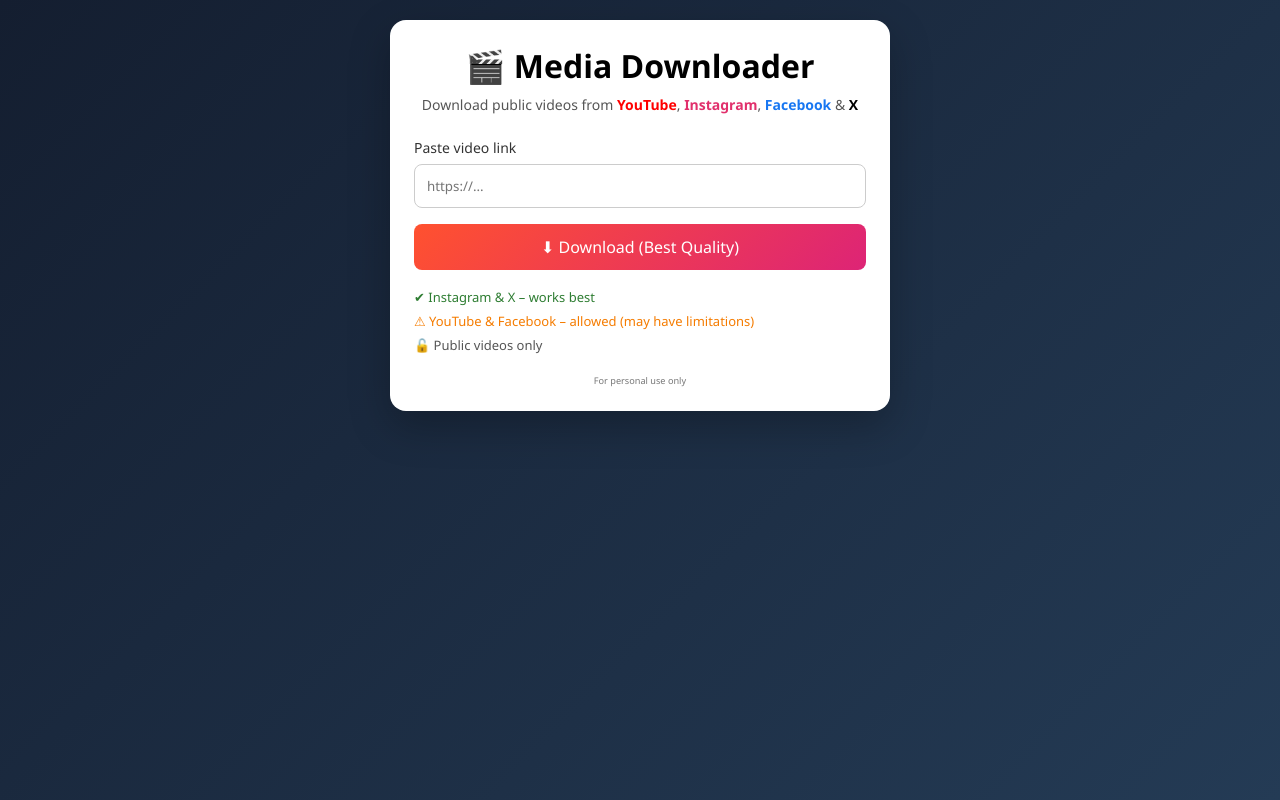
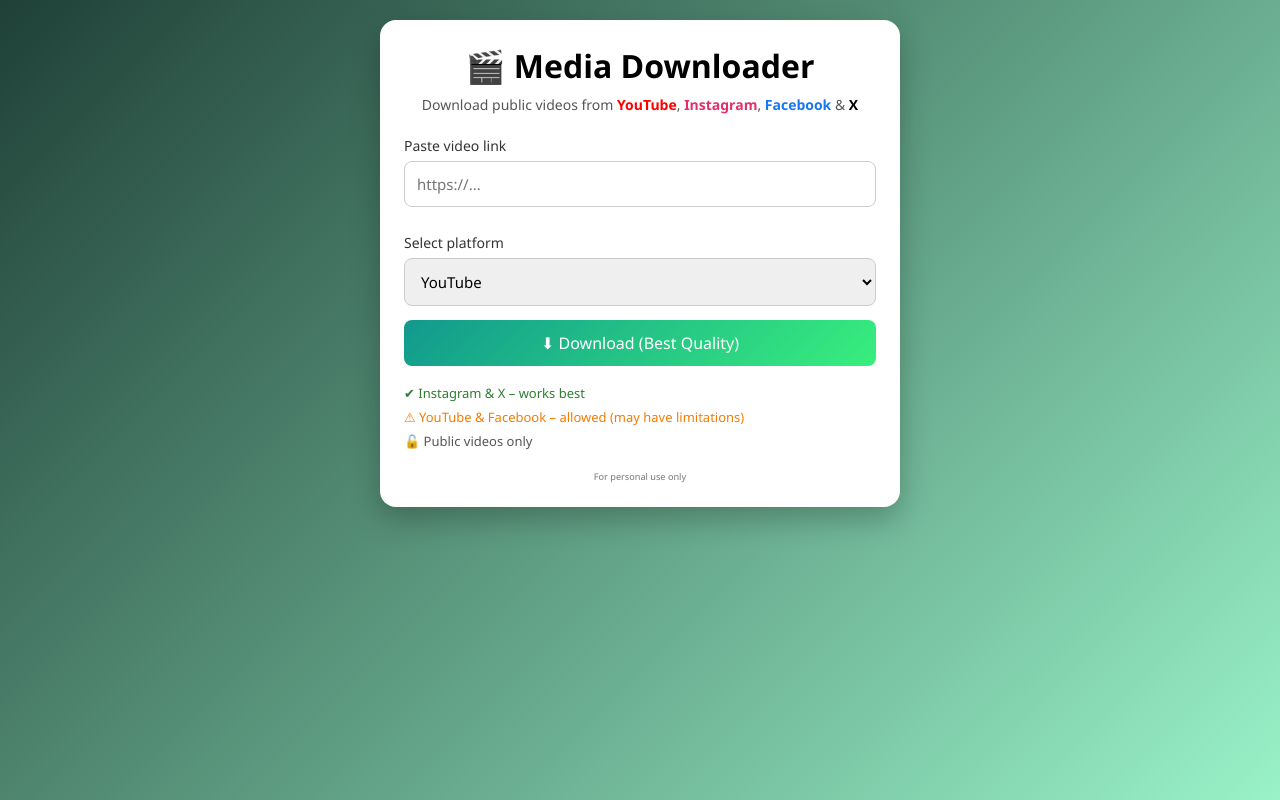
Before and after one commit to harinathreddy810/Media-downloader, a FastAPI app: page / in a window 1280 px wide. Run offline with FastAPI, Linux system fonts and the light colour scheme.

Commit message:
fixed ui bug

```diff
--- a/app.py
+++ b/app.py
@@ -2,19 +2,13 @@
 import uuid
 import subprocess
 from fastapi import FastAPI, Request, Form
-from fastapi.responses import HTMLResponse, FileResponse, JSONResponse
+from fastapi.responses import HTMLResponse, FileResponse
 from fastapi.templating import Jinja2Templates
-from fastapi.staticfiles import StaticFiles
 
-app = FastAPI(title="Media Downloader")
-
-# Static files
-app.mount("/static", StaticFiles(directory="static"), name="static")
-
-BASE_DIR = os.path.dirname(os.path.abspath(__file__))
-DOWNLOAD_DIR = os.path.join(BASE_DIR, "downloads")
+DOWNLOAD_DIR = "downloads"
 os.makedirs(DOWNLOAD_DIR, exist_ok=True)
 
+app = FastAPI(title="Private Media Downloader")
 templates = Jinja2Templates(directory="templates")
 
 
@@ -24,51 +18,32 @@
 
 
 @app.post("/download")
-async def download_video(url: str = Form(...)):
+async def download_video(
+    request: Request,
+    url: str = Form(...),
+    platform: str = Form(...)
+):
     file_id = str(uuid.uuid4())
-    output_template = os.path.join(DOWNLOAD_DIR, f"{file_id}.%(ext)s")
+    output_path = os.path.join(DOWNLOAD_DIR, f"{file_id}.%(ext)s")
 
-    command = [
+    ydl_cmd = [
         "yt-dlp",
         "-f", "bv*+ba/best",
         "--merge-output-format", "mp4",
+        "-o", output_path,
         "--no-playlist",
-        "-o", output_template,
         url
     ]
 
-    result = subprocess.run(
-        command,
-        stdout=subprocess.PIPE,
-        stderr=subprocess.PIPE,
-        text=True
-    )
+    subprocess.run(ydl_cmd, check=True)
 
-    if result.returncode != 0:
-        print("❌ yt-dlp error:", result.stderr)
-        return JSONResponse(
-            status_code=400,
-            content={
-                "status": "error",
-                "message": "Download failed. YouTube and Facebook may have limitations on cloud hosting."
-            }
-        )
-
+    # Find downloaded file
     for file in os.listdir(DOWNLOAD_DIR):
         if file.startswith(file_id):
-            file_path = os.path.join(DOWNLOAD_DIR, file)
-            print("✅ Sending file:", file)
-
             return FileResponse(
-                path=file_path,
+                path=os.path.join(DOWNLOAD_DIR, file),
                 filename=file,
-                media_type="application/octet-stream",
-                headers={
-                    "Content-Disposition": f'attachment; filename="{file}"'
-                }
+                media_type="application/octet-stream"
             )
 
-    return JSONResponse(
-        status_code=404,
-        content={"status": "error", "message": "File not found"}
-    )
+    return {"error": "Download failed"}
--- a/static/style.css
+++ b/static/style.css
@@ -2,16 +2,16 @@
     box-sizing: border-box;
     margin: 0;
     padding: 0;
-    font-family: "Segoe UI", Roboto, Arial, sans-serif;
+    font-family: "Segoe UI", Arial, sans-serif;
 }
 
 /* Background */
 body {
-    background: linear-gradient(135deg, #141e30, #243b55);
+    background: linear-gradient(135deg, #1f4037, #99f2c8);
     min-height: 100vh;
 }
 
-/* Center */
+/* Centering */
 .page {
     display: flex;
     justify-content: center;
@@ -26,7 +26,7 @@
     max-width: 420px;
     padding: 24px;
     border-radius: 16px;
-    box-shadow: 0 15px 40px rgba(0,0,0,0.25);
+    box-shadow: 0 12px 30px rgba(0,0,0,0.25);
 }
 
 /* Header */
@@ -43,39 +43,39 @@
 }
 
 /* Platform colors */
-.highlight {
-    font-weight: bold;
-}
-.yt { color: #ff0000; }
-.ig { color: #e1306c; }
-.fb { color: #1877f2; }
-.x  { color: #000000; }
+.yt { color: #ff0000; font-weight: bold; }
+.ig { color: #e1306c; font-weight: bold; }
+.fb { color: #1877f2; font-weight: bold; }
+.x  { color: #000000; font-weight: bold; }
 
 /* Form */
 label {
     font-size: 14px;
     color: #333;
+    margin-top: 12px;
+    display: block;
 }
 
-input {
+input, select {
     width: 100%;
     padding: 12px;
     margin-top: 6px;
-    margin-bottom: 16px;
+    margin-bottom: 14px;
     border-radius: 8px;
     border: 1px solid #ccc;
+    font-size: 15px;
 }
 
-input:focus {
+input:focus, select:focus {
     outline: none;
-    border-color: #2575fc;
+    border-color: #1f4037;
 }
 
 /* Button */
 button {
     width: 100%;
     padding: 12px;
-    background: linear-gradient(135deg, #ff512f, #dd2476);
+    background: linear-gradient(135deg, #11998e, #38ef7d);
     color: white;
     border: none;
     border-radius: 8px;
@@ -89,7 +89,7 @@
     box-shadow: 0 8px 18px rgba(0,0,0,0.25);
 }
 
-/* Info */
+/* Info section */
 .info {
     margin-top: 18px;
     font-size: 13px;
@@ -107,42 +107,16 @@
     color: #777;
 }
 
-/* Popup */
-.popup {
-    position: fixed;
-    inset: 0;
-    background: rgba(0,0,0,0.6);
-    display: flex;
-    justify-content: center;
-    align-items: center;
+/* Tablet */
+@media (min-width: 768px) {
+    .card {
+        max-width: 480px;
+    }
 }
 
-.popup.hidden {
-    display: none;
-}
-
-.popup-box {
-    background: #fff;
-    padding: 20px;
-    border-radius: 10px;
-    width: 90%;
-    max-width: 320px;
-    text-align: center;
-}
-
-.popup-box button {
-    margin-top: 12px;
-    padding: 8px 16px;
-    background: #2575fc;
-    border: none;
-    border-radius: 6px;
-    color: #fff;
-    cursor: pointer;
-}
-
-/* Responsive */
-@media (min-width: 768px) {
+/* Laptop */
+@media (min-width: 1024px) {
     .card {
-        max-width: 500px;
+        max-width: 520px;
     }
 }
--- a/templates/index.html
+++ b/templates/index.html
@@ -1,28 +1,37 @@
 <!DOCTYPE html>
 <html lang="en">
 <head>
-    <meta charset="UTF-8"/>
-    <meta name="viewport" content="width=device-width, initial-scale=1.0"/>
+    <meta charset="UTF-8">
     <title>Media Downloader</title>
-    <link rel="stylesheet" href="/static/style.css"/>
+    <meta name="viewport" content="width=device-width, initial-scale=1.0">
+    <link rel="stylesheet" href="/static/style.css">
 </head>
 <body>
 
 <div class="page">
     <div class="card">
+
         <h1>🎬 Media Downloader</h1>
-
         <p class="subtitle">
             Download public videos from
-            <span class="highlight yt">YouTube</span>,
-            <span class="highlight ig">Instagram</span>,
-            <span class="highlight fb">Facebook</span> &
-            <span class="highlight x">X</span>
+            <span class="yt">YouTube</span>,
+            <span class="ig">Instagram</span>,
+            <span class="fb">Facebook</span> &
+            <span class="x">X</span>
         </p>
 
-        <form id="downloadForm">
+        <form action="/download" method="post">
             <label>Paste video link</label>
-            <input type="url" id="url" name="url" placeholder="https://..." required/>
+            <input type="url" name="url" placeholder="https://..." required>
+
+            <label>Select platform</label>
+            <select name="platform" required>
+                <option value="youtube">YouTube</option>
+                <option value="instagram">Instagram</option>
+                <option value="facebook">Facebook</option>
+                <option value="twitter">Twitter / X</option>
+            </select>
+
             <button type="submit">⬇ Download (Best Quality)</button>
         </form>
 
@@ -35,72 +44,9 @@
         <footer>
             <small>For personal use only</small>
         </footer>
+
     </div>
 </div>
 
-<!-- Popup -->
-<div id="popup" class="popup hidden">
-    <div class="popup-box">
-        <p id="popupMessage"></p>
-        <button onclick="closePopup()">OK</button>
-    </div>
-</div>
-
-<script>
-const form = document.getElementById("downloadForm");
-const popup = document.getElementById("popup");
-const popupMessage = document.getElementById("popupMessage");
-
-form.addEventListener("submit", async (e) => {
-    e.preventDefault();
-
-    const url = document.getElementById("url").value;
-
-    popupMessage.innerText = "⏳ Downloading... Please wait";
-    popup.classList.remove("hidden");
-
-    try {
-        const response = await fetch("/download", {
-            method: "POST",
-            headers: { "Content-Type": "application/x-www-form-urlencoded" },
-            body: new URLSearchParams({ url })
-        });
-
-        const contentType = response.headers.get("content-type");
-
-        if (contentType && contentType.includes("application/json")) {
-            const data = await response.json();
-            popupMessage.innerText = "❌ " + data.message;
-            return;
-        }
-
-        // ✅ REAL DOWNLOAD FIX
-        const blob = await response.blob();
-        const downloadUrl = window.URL.createObjectURL(blob);
-
-        const a = document.createElement("a");
-        a.href = downloadUrl;        // 🔥 MISSING LINE (FIXED)
-        a.style.display = "none";
-
-        document.body.appendChild(a);
-        a.click();
-
-        setTimeout(() => {
-            window.URL.revokeObjectURL(downloadUrl);
-            a.remove();
-        }, 100);
-
-        popupMessage.innerText = "✅ Download completed successfully!";
-
-    } catch (err) {
-        popupMessage.innerText = "❌ Network error. Please try again.";
-    }
-});
-
-function closePopup() {
-    popup.classList.add("hidden");
-}
-</script>
-
 </body>
 </html>
```
